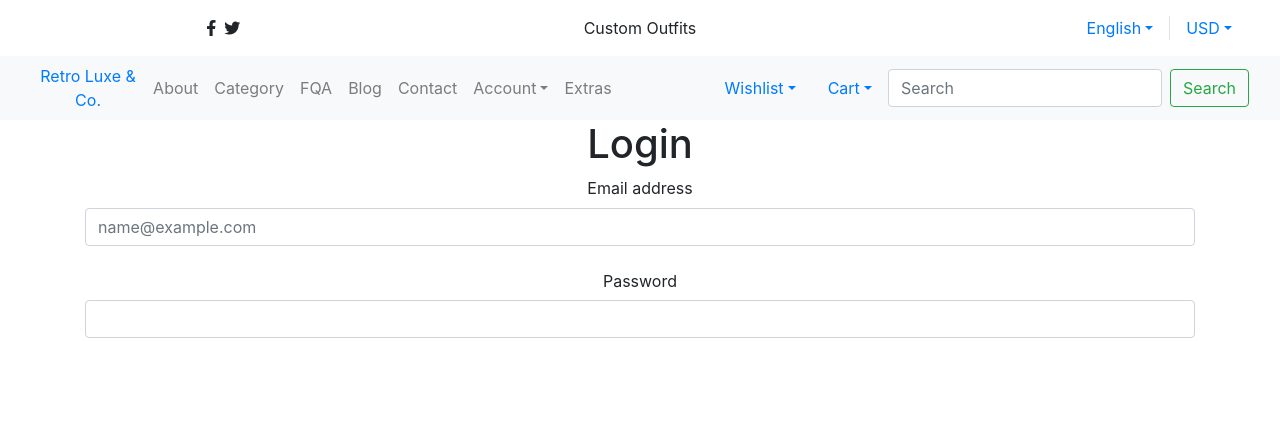
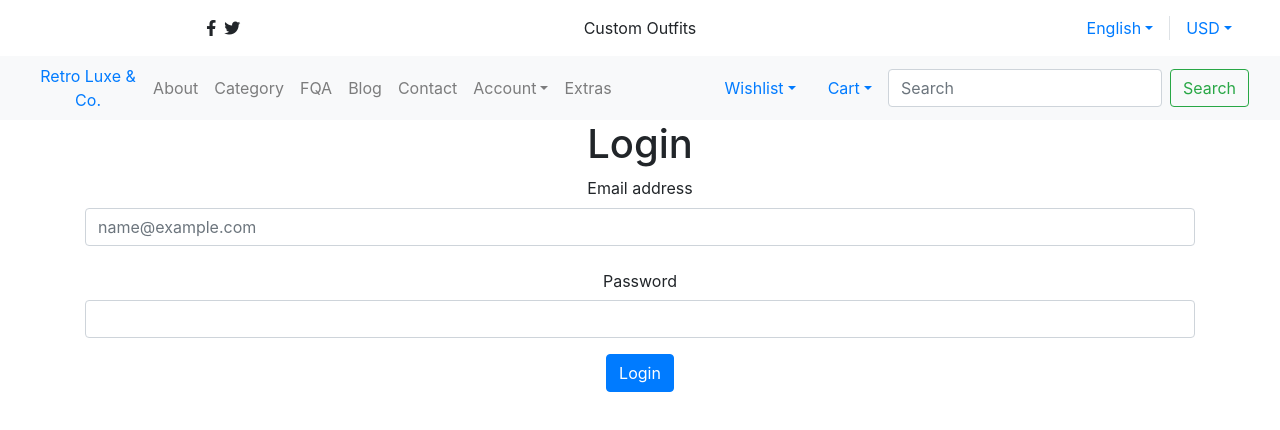
Before and after one commit to dagreatcode/RetroLuxe-Co.LLC, a React (Create React App) app in the folder client/: page /login in a window 1280 px wide. Shown: the top 430 px of the page. Built offline with nearby package versions, Linux system fonts and the light colour scheme; no server answers.

Commit message:
login page added

```diff
--- a/client/src/containers/pages/Login/Login.jsx
+++ b/client/src/containers/pages/Login/Login.jsx
@@ -31,6 +31,11 @@
               />
             </div>
           </div>
+          <div class="col-12">
+            <button class="btn btn-primary" type="submit">
+              Login
+            </button>
+          </div>
         </form>
       </>
     );
```
Lines whose indentation alone changed are shown as unchanged.
